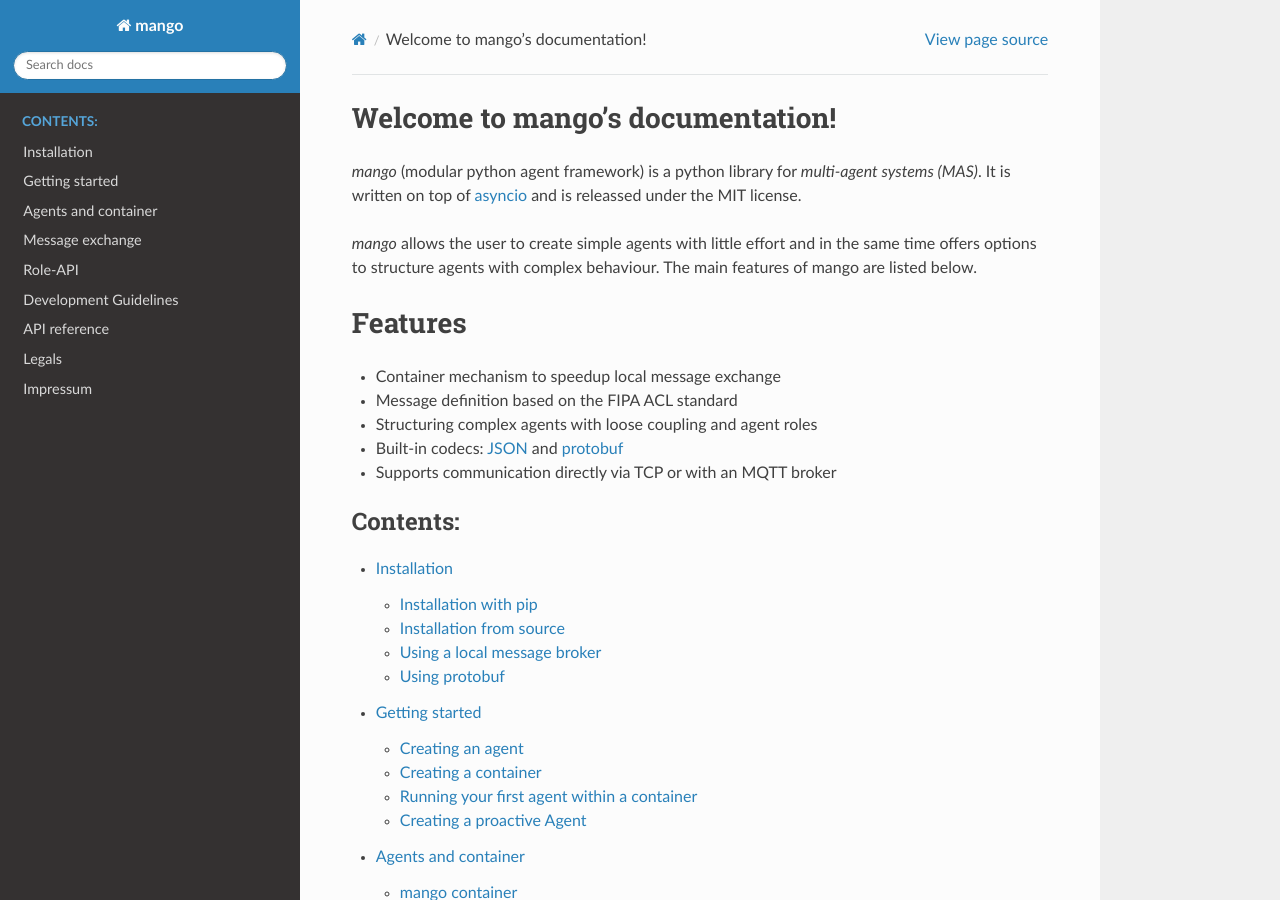
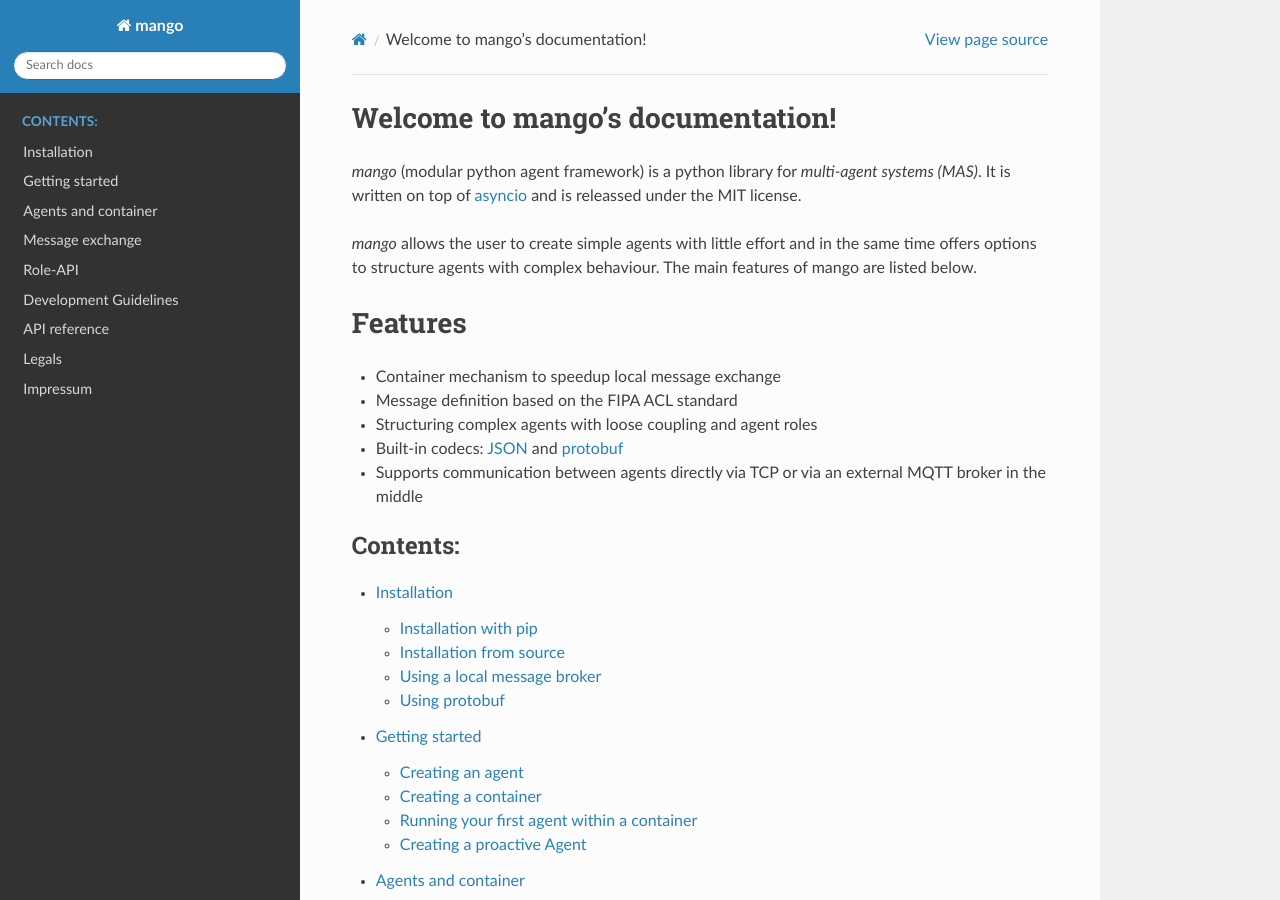
Before and after one commit to OFFIS-DAI/mango, a Sphinx documentation site: the page built from docs/source/index.rst, in a window 1280 px wide and 900 px high. Built offline with Sphinx 7.4.7 and the Read the Docs theme 2.0.0, drawn with Linux system fonts in a browser that asks for light colours; formulas are drawn with MathJax 3; pages that are not in the unit, such as notebooks, are missing from menus.

Commit message:
Improvement of wording

```diff
--- a/docs/source/index.rst
+++ b/docs/source/index.rst
@@ -17,7 +17,7 @@ Features
 - Message definition based on the FIPA ACL standard
 - Structuring complex agents with loose coupling and agent roles
 - Built-in codecs: `JSON <https://www.json.org>`_ and `protobuf <https://developers.google.com/protocol-buffers>`_
-- Supports communication directly via TCP or with an MQTT broker
+- Supports communication between agents directly via TCP or via an external MQTT broker in the middle
 
 .. toctree::
    :maxdepth: 2
@@ -25,7 +25,6 @@ Features
 
    installation
    getting_started
-
    agents-container
    message exchange
    ACL messages
```
